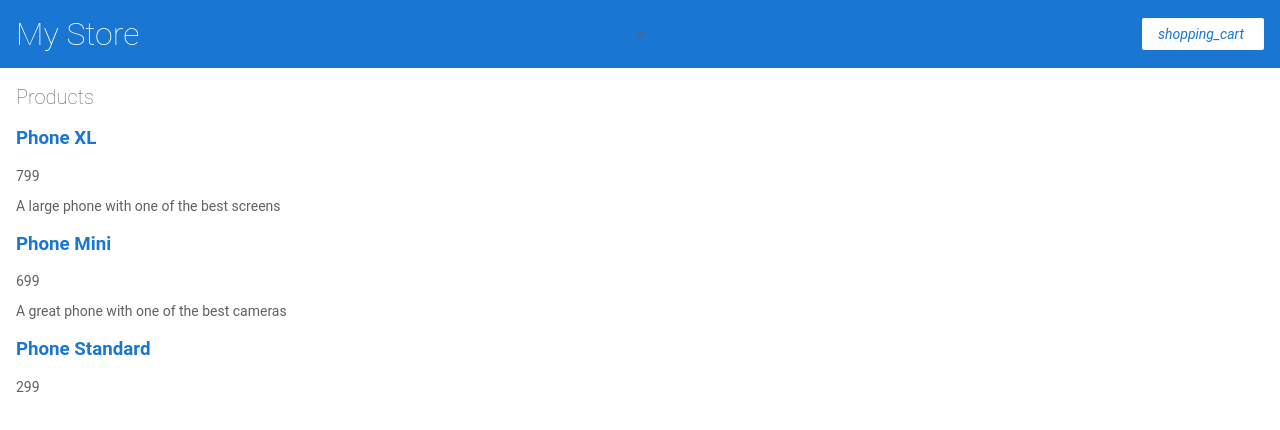
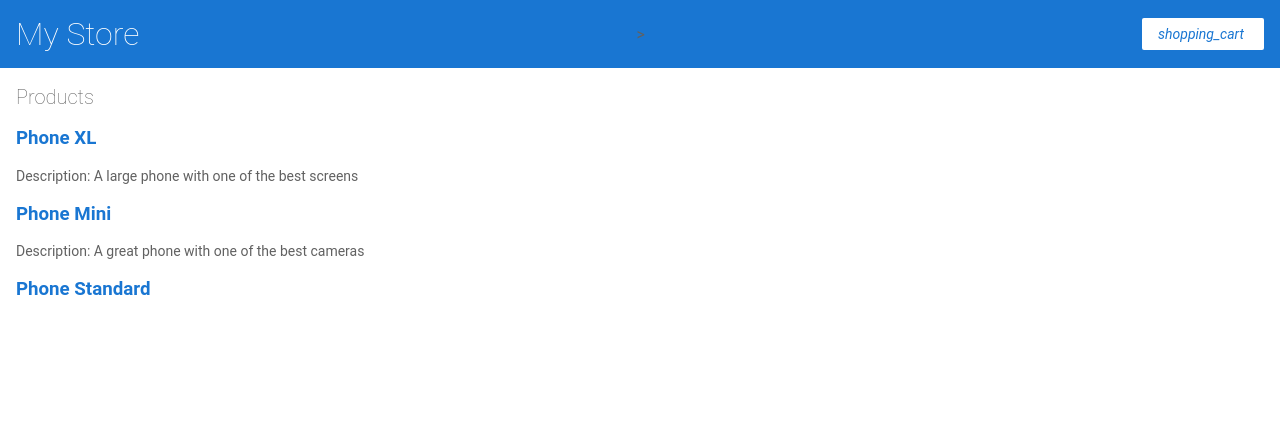
Before and after one commit to NicoleLatifi/my-store-tutorial, an Angular app: page / in a window 1280 px wide. Shown: the top 430 px of the page. Built offline with nearby package versions, Linux system fonts and the light colour scheme.

Commit message:
Add product descriptions using ngIf

```diff
--- a/src/app/product-list/product-list.component.html
+++ b/src/app/product-list/product-list.component.html
@@ -6,10 +6,9 @@
       {{ product.name }}
     </a>
   </h3>
-  <p>
-    {{ product.price }}
+
+  <p *ngIf="product.description">
+    Description: {{ product.description }}
   </p>
-  <p>
-    {{ product.description }}
-  </p>
+
 </div>
```
